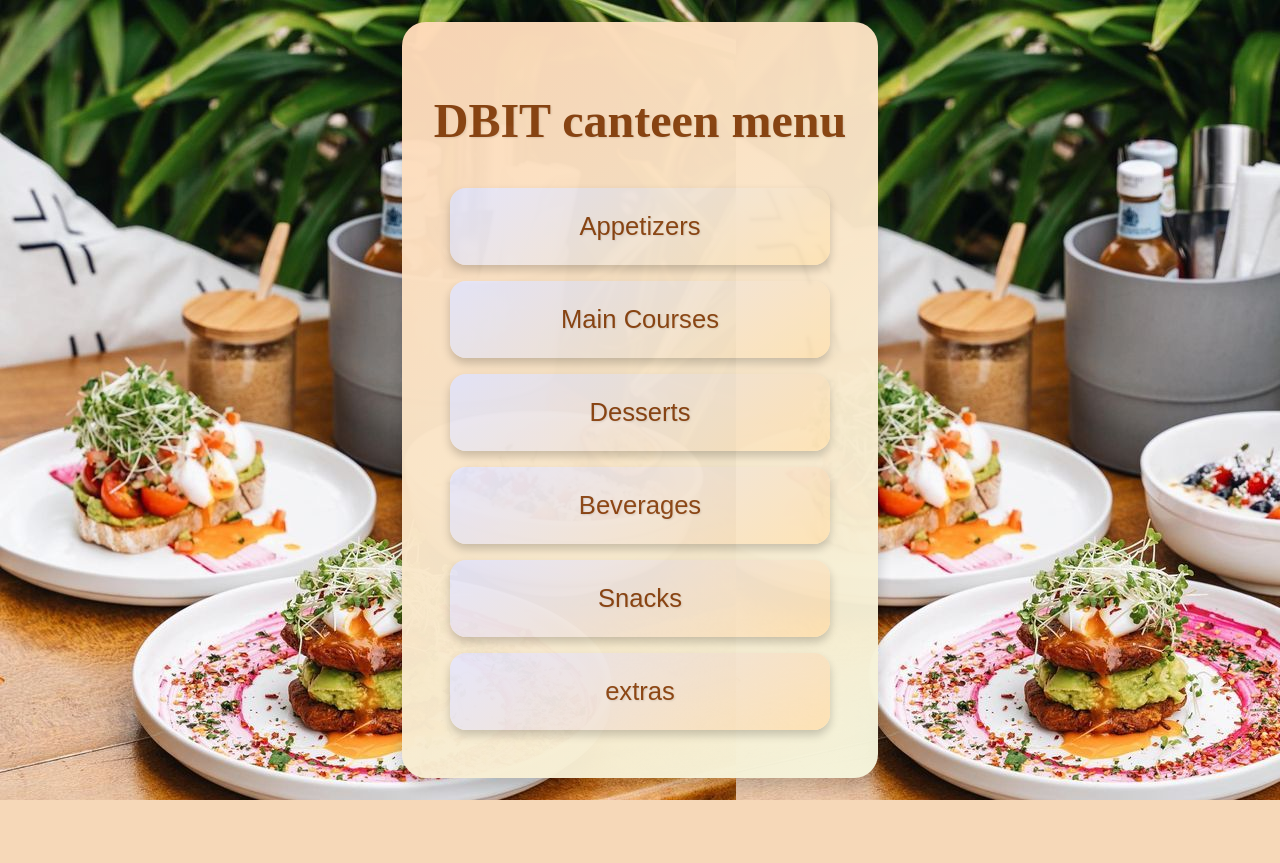
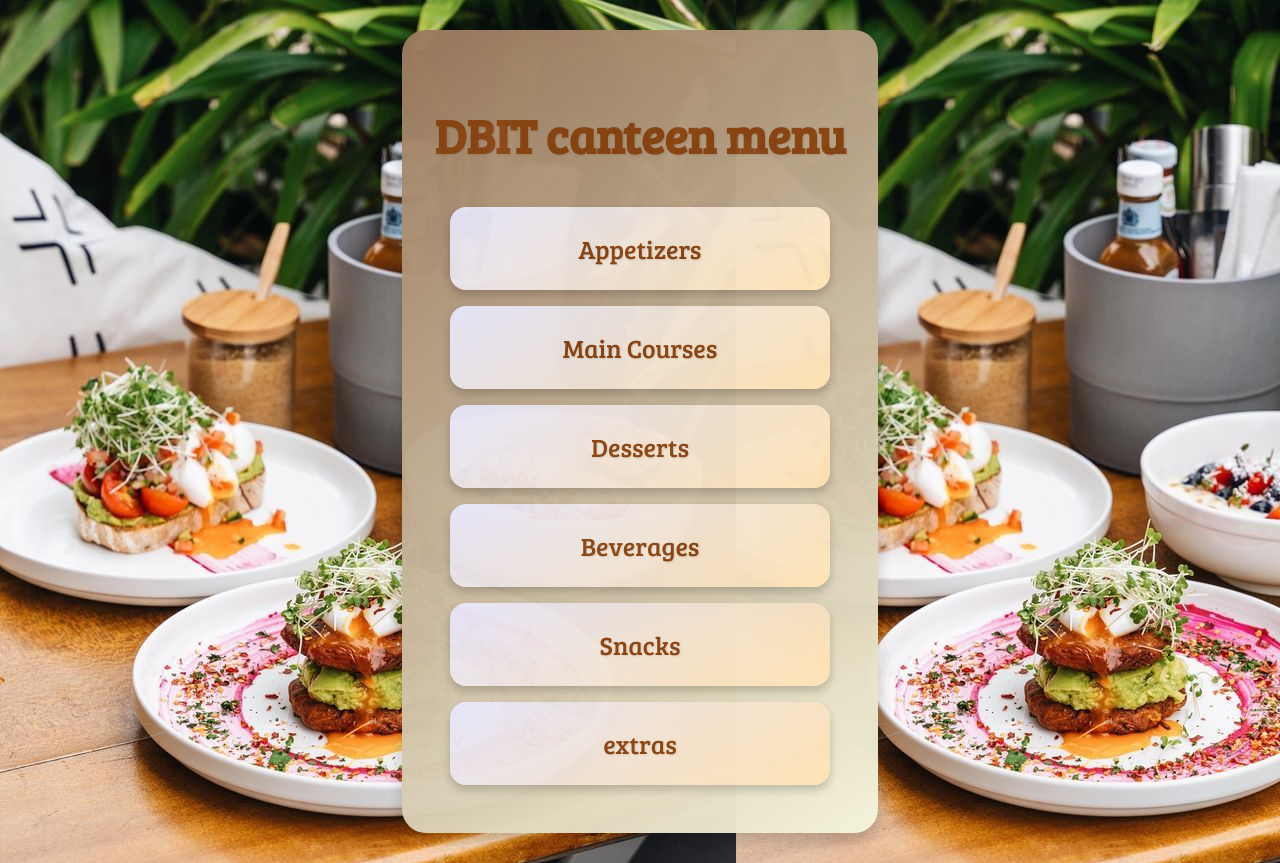
Before and after one commit to shravanip419/miniproject, a PHP site: page /category1.html in a window 1280 px wide. Before the commit the page ends 800 px from the top, so only its background shows below. Run offline with PHP 8.4, Linux system fonts and the light colour scheme.

Commit message:
Category1 edited

```diff
--- a/category1.css
+++ b/category1.css
@@ -1,3 +1,6 @@
+*{
+    font-family: "Bree Serif",serif;
+}
 :root {
     --main-brown: #8B4513; /* Saddle Brown */
     --soft-beige: #F5F5DC; /* Beige */
@@ -6,6 +9,8 @@
     --sky-blue: #87CEEB; /* Sky Blue */
     --pale-yellow: #FFFFE0; /* Light Yellow */
     --light-coral: #F08080; /* Light Coral */
+    --theme-brown: #9b795c;
+    --theme-green: #534a2c;
 }
 
 body
@@ -21,19 +26,22 @@ body
     align-items: center;
     min-height: 100vh;
     animation: forwards;
+    background-image: url('bg2.jpg') no-repeat center center/cover;
+    z-index: -1;
 }
 
 .categories {
     text-align: center;
     padding: 2rem;
-    background: linear-gradient(145deg, var(--peach), var(--soft-beige));
+    background: linear-gradient(145deg, var(--theme-brown), var(--soft-beige));
     border-radius: 1.5rem;
     box-shadow: 0 8px 16px rgba(0, 0, 0, 0.2);
     opacity: 97%;
+    margin: 30px;
 }
 
 .heading {
-    font-family: 'Playfair Display', serif;
+    font-family: "Bree Serif", serif;
     font-size: 3rem;
     color: var(--main-brown);
     margin-bottom: 1.5rem;
@@ -65,7 +73,7 @@ button {
 }
 
 button:hover {
-    background: linear-gradient(145deg, var(--sky-blue), var(--mint-green));
+    background: linear-gradient(145deg, var(--soft-beige), var(--main-brown));
     transform: scale(1.1);
     box-shadow: 0 8px 15px rgba(0, 0, 0, 0.3);
 }
--- a/category1.html
+++ b/category1.html
@@ -6,6 +6,7 @@
     <title>Food Categories</title>
     <link rel="stylesheet" href="category1.css">
     <script defer src="category1.js"></script>
+    <link href="https://fonts.googleapis.com/css2?family=Bree+Serif&display=swap" rel="stylesheet">
     <link href="https://fonts.googleapis.com/css2?family=Bree+Serif&display=swap" rel="stylesheet">
 </head>
 <body background="food6.jfif">
--- a/firstpage.html
+++ b/firstpage.html
@@ -15,13 +15,13 @@
 
         <ul>
             <!-- Home -->
-            <li class="item"><a href="category1.html">Home</a></li>
+            <li class="item"><a href="firstpage.html">Home</a></li>
             <!-- Menu -->
             <li class="item"><a href="category1.html">Menu</a></li>
             <!-- Today's Specials -->
             <li class="item"><a href="category1.html">Today's Specials</a></li>
             <!-- Login -->
-            <li class="item"><a href="category1.html">Login</a></li>
+            <li class="item"><a href="login1.html">Login</a></li>
         </ul>
     </nav>
 
```
Also changed, not shown: bg2.jpg (added), categ.jpg (added).
